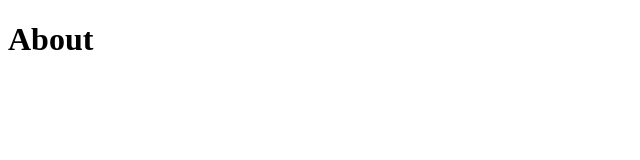
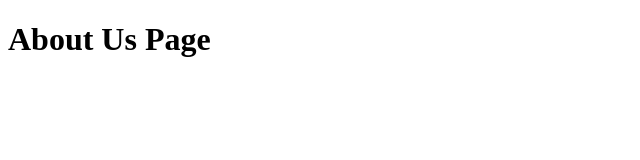
Before and after one commit to SyedaFatimaNazi/pr2-202404B, a plain HTML site: page about.html in a window 1280 px wide. Shown: the whole page, without its empty margins (0-640 px from the left). Drawn offline with Linux system fonts and the light colour scheme.

Commit message:
Update about.html

```diff
--- a/about.html
+++ b/about.html
@@ -6,6 +6,7 @@
     <title>Document</title>
 </head>
 <body>
-    <h1>About</h1>
+    <h1>About Us Page</h1>
+
 </body>
 </html>
```
